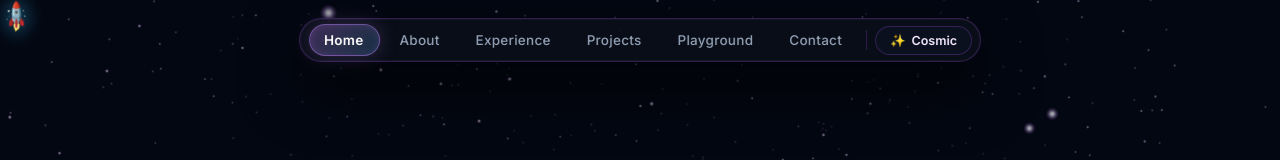
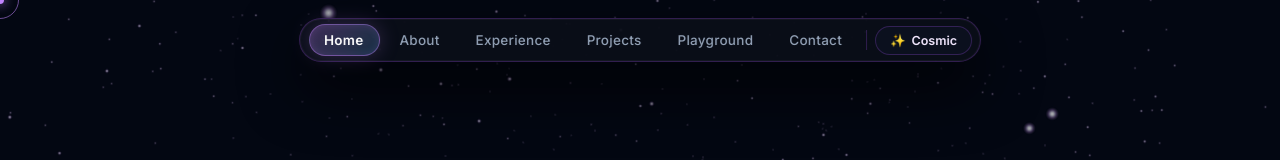
Before and after one commit to kritagya20/portfolio-website-react, a React (Vite) app: page / in a window 1280 px wide. Shown: the top 160 px of the page. Built offline with nearby package versions, Linux system fonts and the light colour scheme.

Commit message:
refactor: Replace rocket cursor with DevHQ exact dot and smooth glass ring follower cursor

```diff
--- a/src/components/CustomCursor.jsx
+++ b/src/components/CustomCursor.jsx
@@ -1,62 +1,39 @@
-import { useEffect, useState, useRef } from 'react';
+import { useEffect, useRef, useState } from 'react';
 
 export default function CustomCursor() {
-  const cursorRef = useRef(null);
-  const trailContainerRef = useRef(null);
+  const dotRef = useRef(null);
+  const outlineRef = useRef(null);
   const [hovered, setHovered] = useState(false);
-  const lastTimeRef = useRef(0);
 
   useEffect(() => {
-    const cursor = cursorRef.current;
-    const trailContainer = trailContainerRef.current;
+    const dot = dotRef.current;
+    const outline = outlineRef.current;
 
     const handleMouseMove = (e) => {
-      const { clientX: x, clientY: y } = e;
+      const posX = e.clientX;
+      const posY = e.clientY;
 
-      // 1. Move Cosmic Rocket Cursor
-      if (cursor) {
-        cursor.style.transform = `translate3d(${x}px, ${y}px, 0) translate(-50%, -50%)`;
+      if (dot) {
+        dot.style.left = `${posX}px`;
+        dot.style.top = `${posY}px`;
       }
 
-      // 2. Emit Stardust Sparkles from Rocket Thruster
-      const now = Date.now();
-      if (now - lastTimeRef.current > 35 && trailContainer) {
-        lastTimeRef.current = now;
-
-        const particle = document.createElement('span');
-        particle.className = 'stardust-particle';
-
-        const colors = ['#38bdf8', '#c084fc', '#f59e0b', '#a7f3d0', '#ffffff'];
-        const color = colors[Math.floor(Math.random() * colors.length)];
-        const size = Math.random() * 6 + 4; // 4px to 10px
-
-        // Position particle slightly behind rocket thruster
-        particle.style.left = `${x}px`;
-        particle.style.top = `${y + 12}px`;
-        particle.style.width = `${size}px`;
-        particle.style.height = `${size}px`;
-        particle.style.background = color;
-        particle.style.boxShadow = `0 0 10px ${color}, 0 0 20px ${color}`;
-
-        const dx = (Math.random() - 0.5) * 28;
-        const dy = Math.random() * 20 + 8; // Drifts downward like thruster exhaust
-        particle.style.setProperty('--dx', `${dx}px`);
-        particle.style.setProperty('--dy', `${dy}px`);
-
-        trailContainer.appendChild(particle);
-
-        setTimeout(() => {
-          if (particle.parentNode) {
-            particle.parentNode.removeChild(particle);
-          }
-        }, 650);
+      if (outline) {
+        outline.animate(
+          {
+            left: `${posX}px`,
+            top: `${posY}px`,
+          },
+          { duration: 400, fill: 'forwards', easing: 'cubic-bezier(0.25, 1, 0.5, 1)' }
+        );
       }
 
-      // 3. Detect hover over clickable elements
+      // Check hover state over clickable elements
       const target = e.target;
-      const isClickable =
-        target.closest('a, button, .card, .btn, .nav-link, input, select, textarea');
-      setHovered(Boolean(isClickable));
+      const isInteractable = target.closest(
+        'a, button, .card, .btn, .nav-link, input, select, textarea, .tl-card'
+      );
+      setHovered(Boolean(isInteractable));
     };
 
     window.addEventListener('mousemove', handleMouseMove);
@@ -65,16 +42,11 @@ export default function CustomCursor() {
 
   return (
     <>
-      {/* Stardust Trail Container */}
-      <div ref={trailContainerRef} className="stardust-container" />
-
-      {/* Cosmic Rocket Cursor Head */}
+      <div ref={dotRef} className="cursor-dot" />
       <div
-        ref={cursorRef}
-        className={`custom-cursor-head ${hovered ? 'hovered' : ''}`}
-      >
-        <span className="rocket-icon">🚀</span>
-      </div>
+        ref={outlineRef}
+        className={`cursor-outline ${hovered ? 'hovered' : ''}`}
+      />
     </>
   );
 }
--- a/src/styles/index.css
+++ b/src/styles/index.css
@@ -90,45 +90,52 @@
   --noise: 0.04;
 }
 
-/* ========== COSMIC ROCKET CURSOR & STARDUST TRAIL ========== */
+/* ========== DEVHQ CUSTOM CURSOR (Dot + Smooth Glass Ring Follower) ========== */
 @media (min-width: 769px) {
   * {
     cursor: none !important;
   }
+
+  .cursor-dot,
+  .cursor-outline {
+    position: fixed;
+    top: 0;
+    left: 0;
+    transform: translate(-50%, -50%);
+    border-radius: 50%;
+    z-index: 10000;
+    pointer-events: none;
+  }
+
+  .cursor-dot {
+    width: 8px;
+    height: 8px;
+    background-color: var(--primary);
+    box-shadow: 0 0 12px var(--primary);
+  }
+
+  .cursor-outline {
+    width: 38px;
+    height: 38px;
+    border: 1px solid color-mix(in srgb, var(--primary) 55%, transparent);
+    background: transparent;
+    transition: width 0.25s ease, height 0.25s ease, background 0.25s ease, border-color 0.25s ease;
+  }
+
+  .cursor-outline.hovered {
+    width: 58px;
+    height: 58px;
+    border-color: var(--primary-2);
+    background: color-mix(in srgb, var(--primary) 14%, transparent);
+    box-shadow: 0 0 20px color-mix(in srgb, var(--primary) 25%, transparent);
+  }
 }
 
 @media (max-width: 768px) {
-  .custom-cursor-head,
-  .stardust-container {
+  .cursor-dot,
+  .cursor-outline {
     display: none !important;
   }
-}
-
-.custom-cursor-head {
-  position: fixed;
-  top: 0;
-  left: 0;
-  z-index: 10000;
-  pointer-events: none;
-  display: flex;
-  align-items: center;
-  justify-content: center;
-  width: 32px;
-  height: 32px;
-  transition: transform 0.08s ease-out, filter 0.2s ease;
-  will-change: transform;
-}
-
-.custom-cursor-head .rocket-icon {
-  font-size: 1.3rem;
-  transform: rotate(-45deg);
-  transition: transform 0.25s cubic-bezier(0.34, 1.56, 0.64, 1);
-  filter: drop-shadow(0 0 10px rgba(56, 189, 248, 0.8));
-}
-
-.custom-cursor-head.hovered .rocket-icon {
-  transform: rotate(0deg) scale(1.35);
-  filter: drop-shadow(0 0 18px rgba(192, 132, 252, 1));
 }
 
 
```
